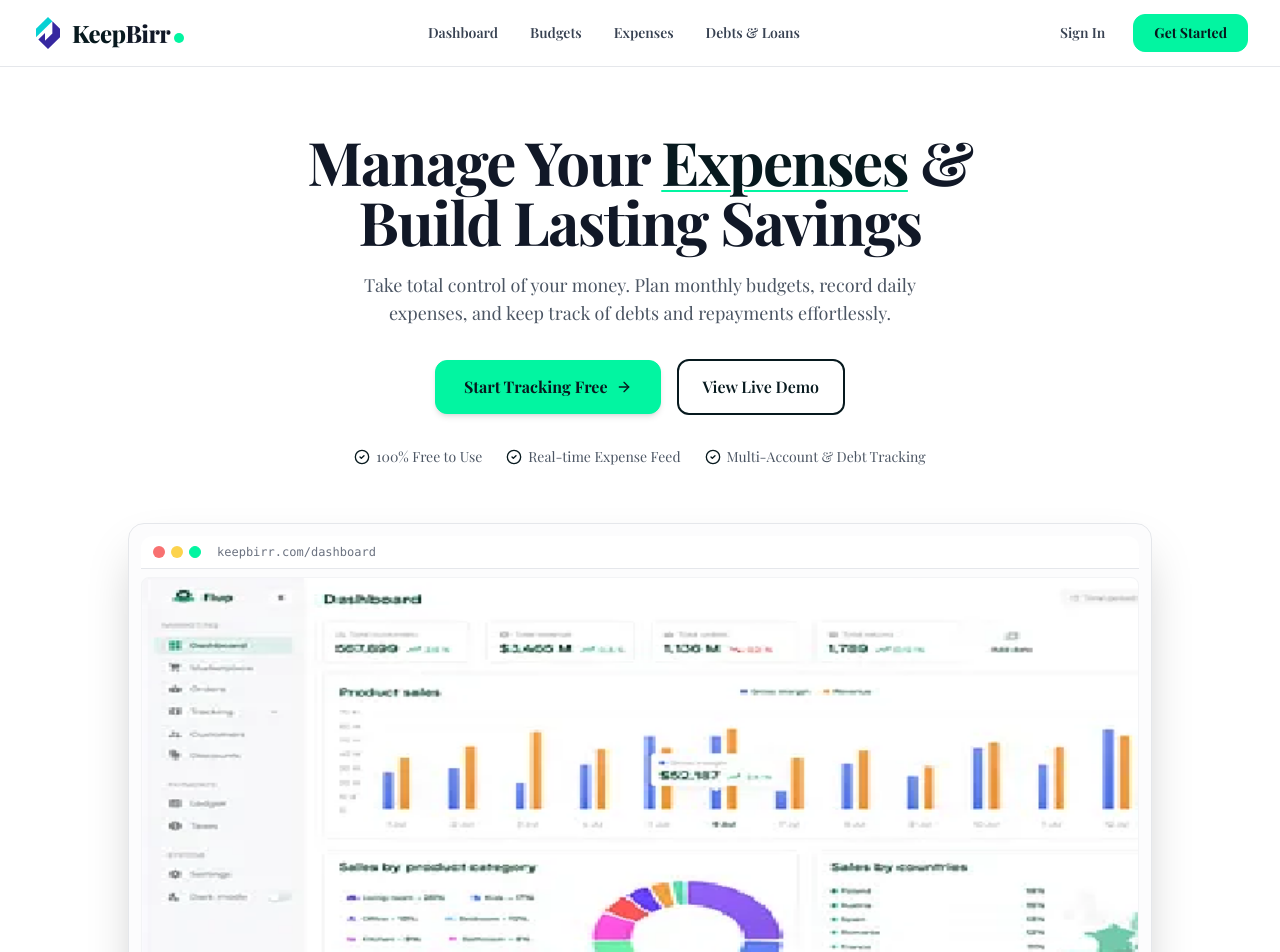
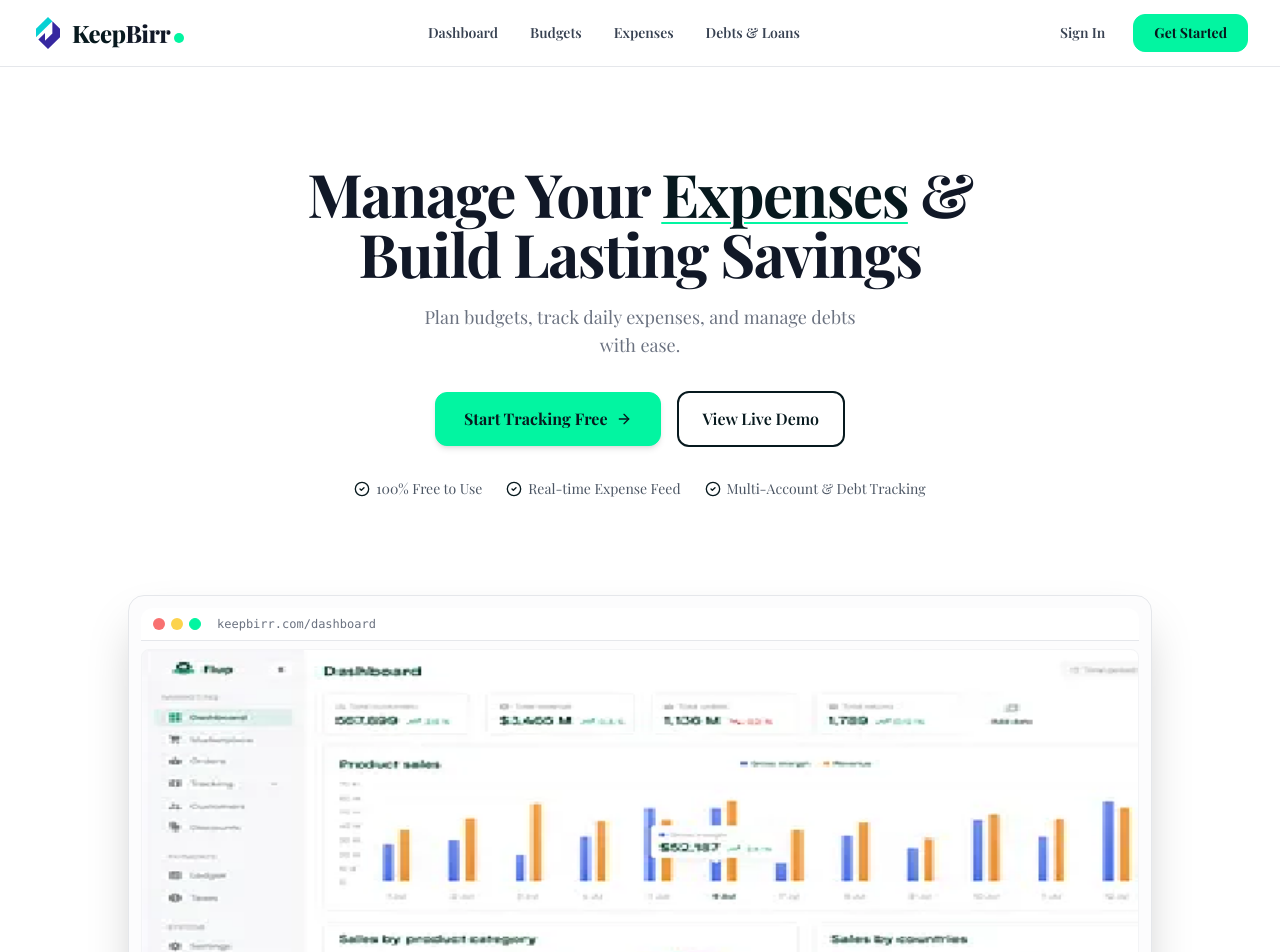
Before and after one commit to betiytesfay/KeepBirr, a Next.js app in the folder frontend/: page / in a window 1280 px wide. Shown: the top 952 px of the page. Built offline with nearby package versions, Linux system fonts and the light colour scheme; a web font is replaced by a local one.

Commit message:
style(hero): expand vertical spacing, shorten subtitle copy, and add whitespace around preview

```diff
--- a/frontend/app/_component/Hero.jsx
+++ b/frontend/app/_component/Hero.jsx
@@ -9,9 +9,9 @@ function Hero() {
   return (
     <div className="bg-white text-gray-900 w-full overflow-x-hidden">
       {/* Hero Section */}
-      <section className="pt-8 sm:pt-16 pb-12 sm:pb-16 px-4 sm:px-6 lg:px-8 max-w-6xl mx-auto flex flex-col items-center text-center">
+      <section className="pt-14 sm:pt-24 pb-14 sm:pb-20 px-4 sm:px-6 lg:px-8 max-w-6xl mx-auto flex flex-col items-center text-center">
 
-        {/* Main Title - Responsive sizing for phones */}
+        {/* Main Title - Responsive sizing with generous top space */}
         <h1 className="text-2xl sm:text-4xl md:text-5xl lg:text-6xl font-bold tracking-tight text-gray-900 max-w-3xl leading-[1.25] sm:leading-tight">
           <span>Manage Your </span>
           <span className="text-onyx underline decoration-spring decoration-2 underline-offset-4 sm:underline-offset-6">
@@ -20,9 +20,9 @@ function Hero() {
           <span> & Build Lasting Savings</span>
         </h1>
 
-        {/* Subtitle */}
-        <p className="mt-3.5 sm:mt-5 text-sm sm:text-base md:text-lg text-gray-600 max-w-xl leading-relaxed px-2">
-          Take total control of your money. Plan monthly budgets, record daily expenses, and keep track of debts and repayments effortlessly.
+        {/* Subtitle - Shortened, punchy copy */}
+        <p className="mt-3.5 sm:mt-5 text-sm sm:text-base md:text-lg text-gray-500 max-w-md leading-relaxed px-2">
+          Plan budgets, track daily expenses, and manage debts with ease.
         </p>
 
         {/* Call to Actions */}
@@ -58,8 +58,8 @@ function Hero() {
           </div>
         </div>
 
-        {/* Dashboard Preview Frame */}
-        <div className="mt-10 sm:mt-14 w-full max-w-5xl rounded-2xl border border-gray-200 bg-gray-50/50 p-1.5 sm:p-3 shadow-xl sm:shadow-2xl">
+        {/* Dashboard Preview Frame - Extra whitespace above for breathing room */}
+        <div className="mt-14 sm:mt-20 lg:mt-24 w-full max-w-5xl rounded-2xl border border-gray-200 bg-gray-50/50 p-1.5 sm:p-3 shadow-xl sm:shadow-2xl">
           <div className="flex items-center gap-2 px-3 py-2 bg-white rounded-t-xl border-b border-gray-200 mb-1.5 sm:mb-2">
             <div className="flex gap-1.5">
               <div className="w-2.5 h-2.5 sm:w-3 sm:h-3 rounded-full bg-red-400" />
```
